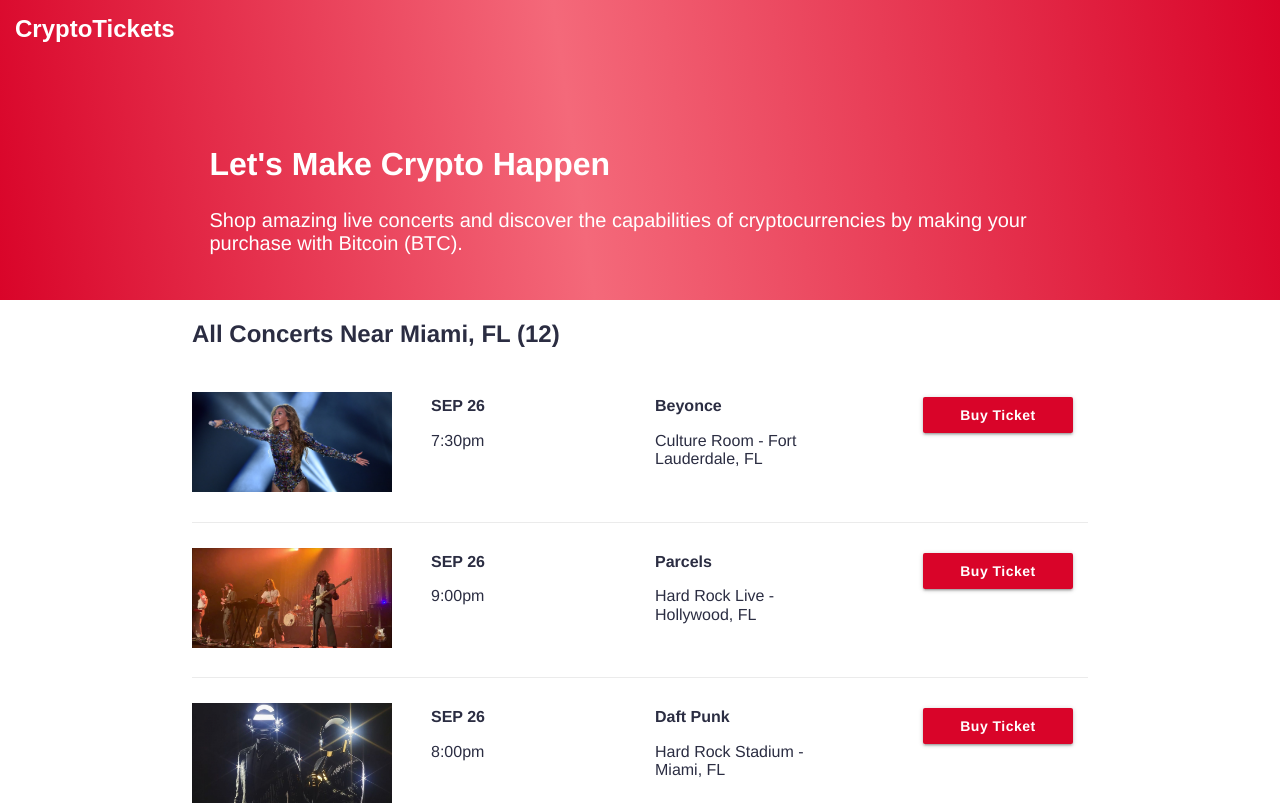
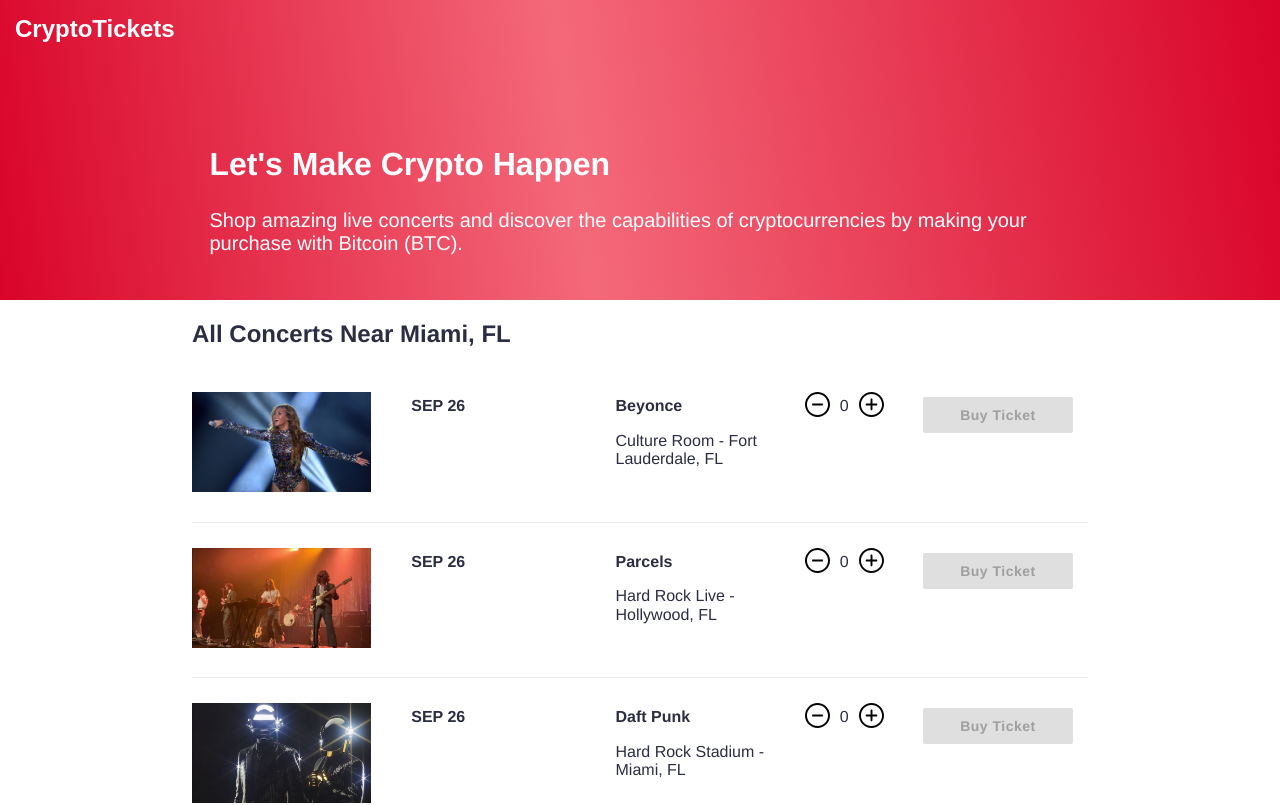
Before and after one commit to Kodylow/shell-hackathon-project, a React (Create React App) app: page / in a window 1280 px wide. Shown: the top 805 px of the page. Built offline with nearby package versions, Linux system fonts and the light colour scheme; a web font is replaced by a local one.

Commit message:
quantity selector

```diff
--- a/src/components/KodyStuff/LightningPayment.js
+++ b/src/components/KodyStuff/LightningPayment.js
@@ -3,7 +3,7 @@
 import QRCode from "qrcode.react";
 import useInterval from "./useInterval";
 
-function LightningPayment({setShowModal, setPaidTx}) {
+function LightningPayment({setShowModal, setPaidTx, quantity}) {
 
   const [invoice, setInvoice] =useState(false);
 
@@ -20,7 +20,7 @@
     checkForTx().then((res) => {
       setPaidTx(res.settled);
     });
-  }, 5000);
+  }, 1000);
 
   useEffect(() => {
     const lnpay = LNPay({
@@ -29,7 +29,7 @@
     });
     const invoice = async () => {
       return await lnpay.generateInvoice({
-        num_satoshis: 10,
+        num_satoshis: quantity * 10,
         passTru: {
           order_id: "10",
         },
@@ -45,8 +45,8 @@
 
   return (invoice ? (
   <div>
-    <QRCode value={invoice.payment_request} style={{width:'300px', height:'300px'}}/>
-    <p>{invoice.num_satoshis} sats</p>
+    <QRCode value={invoice.payment_request} />
+    <h4>{invoice.num_satoshis} SAT (1 sat = 0.00000001 BTC)</h4>
   </div>
    ) : <div/>);
 }
--- a/src/components/Modal/index.js
+++ b/src/components/Modal/index.js
@@ -2,8 +2,23 @@
 import LightningPayment from '../KodyStuff/LightningPayment';
 import {useState} from 'react';
 
-function Modal({product, setShowModal}) {
+function Modal({product, setProductQuantity, setShowModal}) {
   const [paidTx, setPaidTx] = useState(0)
+  const randomCode = () => {
+  var chars = [
+   "ABCDEFGHIJKLMNOPQRSTUVWXYZ", // letters_upper
+	 "abcdefghijklmnopqrstuvwxyz", // letters_lower
+   "0123456789", // numbers
+  ];
+
+  return [10, 10, 10].map(function(len, i) {
+    return Array(len).fill(chars[i]).map(function(x) {
+      return x[Math.floor(Math.random() * x.length)];
+    }).join('');
+  }).concat().join('').split('').sort(function(){
+    return 0.5-Math.random();
+  }).join('')
+}
 
   return (
   <div className="Modal">
@@ -25,8 +40,22 @@
           </p>
 
           <p className="venue_block">{product.venue} - {product.location}</p>
+          <hr />
+          {paidTx === 0 ? (
+            <>
+            <h4>{product.quantity} tickets</h4>
 
-          {paidTx === 0 ? <LightningPayment setShowModal={setShowModal} setPaidTx={setPaidTx} /> : <p>Paid!!</p>}
+            <LightningPayment
+              setShowModal={setShowModal}
+              setPaidTx={setPaidTx}
+              quantity={product.quantity} />
+            </>
+        ) : (
+          <>
+          <h4>Your ticket has been purchased, please check your email in a few seconds.</h4>
+          <p>Confirmation Code: {randomCode()}</p>
+          </>
+        )}
         </div>
     </div>
   </div>
--- a/src/components/Modal/index.scss
+++ b/src/components/Modal/index.scss
@@ -24,6 +24,13 @@
     background-color: #fff;
     padding: 0;
     box-shadow: rgba(0, 0, 0, .20) 0px 11px 15px -7px, rgba(0, 0, 0, .14) 0px 24px 38px 3px, rgba(0, 0, 0, .12) 0px 9px 46px 8px;
+    display: flex;
+    flex-direction: column;
+
+
+    hr {
+      border-color: $lightRed;
+    }
 
     .close_wrapper {
       width: 100%;
@@ -54,6 +61,22 @@
         color: $darkRed;
       }
 
+      .quantity_block {
+        display: flex;
+        margin-bottom: 15px;
+
+        .quantity {
+          margin: 5px 10px;
+        }
+        .action-icons {
+          height: 25px;
+          width: 25px;
+        }
+        .action-icons:hover {
+          cursor: pointer;
+        }
+      }
+
       .event_image {
         display: block;
         width: 100%;
--- a/src/components/Product/index.js
+++ b/src/components/Product/index.js
@@ -1,17 +1,17 @@
 import './index.scss';
 
-function Product({ product, displayProduct }) {
+function Product({ updates, artist, image, date, time, venue, quantity, location, product, displayProduct, setProductQuantity }) {
   return (
     <div className="Product">
       <div className="image_block">
-      <img src={product.image} alt={product.artist} className="event_image"/>
+        <img src={product.image} alt={product.artist} className="event_image" />
       </div>
 
       <div className="date_time_block">
         <p className="date_block">
           <strong>{product.date}</strong>
         </p>
-      <p className="time_block">{product.time}</p>
+        <p className="time_block">{time}</p>
       </div>
 
       <div className="details_block">
@@ -21,9 +21,28 @@
         <p className="time_block">{product.venue} - {product.location}</p>
       </div>
 
+      <div className="quantity_block">
+        <img
+          alt="decrease"
+          className="action-icons"
+          src="/images/decrease.svg"
+          onClick={() => { setProductQuantity(product.index, product.quantity - 1) }}
+        />
+        <span className="quantity">
+          {product.quantity}
+        </span>
+        <img
+          alt="increase"
+          className="action-icons"
+          src="/images/increase.svg"
+          onClick={() => { setProductQuantity(product.index, product.quantity + 1) }}
+        />
+      </div>
+
       <div className="buy_block">
         <button
           className="btn"
+          disabled={product.quantity === 0}
           onClick={() => { displayProduct(product) }}>
           Buy Ticket
         </button>
--- a/src/components/Product/index.scss
+++ b/src/components/Product/index.scss
@@ -13,7 +13,7 @@
   }
 
   .image_block, .date_time_block, .details_block, .buy_block {
-    width: 25%;
+    width: 20%;
     padding: 5px 15px;
 
     @media (max-width: 992px) {
@@ -46,6 +46,21 @@
     }
   }
 
+  .quantity_block {
+    display: flex;
+
+    .quantity {
+      margin: 5px 10px;
+    }
+    .action-icons {
+      height: 25px;
+      width: 25px;
+    }
+    .action-icons:hover {
+      cursor: pointer;
+    }
+  }
+
   .buy_block {
     display: flex;
     justify-content: flex-end;
--- a/src/components/ProductList/index.js
+++ b/src/components/ProductList/index.js
@@ -1,15 +1,18 @@
 import './index.scss';
 import Product from '../Product';
+import { useState } from 'react';
 
-function ProductList({ products, displayProduct }) {
+function ProductList({displayProduct, products, setProductQuantity, updates}) {
   return (
   <div className="ProductList">
     {
-      products.map(function(product, index) {
+      products.map(function(product) {
         return <Product
-          product={product}
-          key={index}
-          displayProduct={displayProduct} />;
+            updates={updates}
+            product={product}
+            key={product.index}
+            displayProduct={displayProduct}
+            setProductQuantity={setProductQuantity} />;
       })
     }
   </div>
--- a/src/views/Home/index.js
+++ b/src/views/Home/index.js
@@ -4,112 +4,146 @@
 import { useState } from 'react';
 
 function Home({ headerUnderJumbo }) {
-  const [products] = useState([
+  const [showModal, setShowModal] = useState(false);
+  const [modalProduct, setModalProduct] = useState({});
+  const [products, setProducts] = useState([
     {
+      index: 0,
       artist: 'Beyonce',
       image: '/images/beyonce.jpeg',
       date: 'SEP 26',
       time: '7:30pm',
       venue: 'Culture Room',
+      quantity: 0,
       location: 'Fort Lauderdale, FL'
     },
     {
+      index: 1,
       artist: 'Parcels',
       image: '/images/parcels.jpeg',
       date: 'SEP 26',
       time: '9:00pm',
       venue: 'Hard Rock Live',
+      quantity: 0,
       location: 'Hollywood, FL'
     },
     {
+      index: 2,
       artist: 'Daft Punk',
       image: '/images/daft_punk.jpeg',
       date: 'SEP 26',
       time: '8:00pm',
       venue: 'Hard Rock Stadium',
+      quantity: 0,
       location: 'Miami, FL'
     },
     {
+      index: 3,
       artist: 'Kendrick Lamar',
       image: '/images/kendrick.jpeg',
       date: 'SEP 27',
       time: '8:00pm',
       venue: 'BB&T Center',
+      quantity: 0,
       location: 'Sunrise, FL'
     },
     {
+      index: 4,
       artist: 'Bruno Mars',
       image: '/images/bruno-mars.jpeg',
       date: 'SEP 27',
       time: '8:00pm',
       venue: 'Hard Rock Stadium',
+      quantity: 0,
       location: 'Miami, FL'
     },
     {
+      index: 5,
       artist: 'Billie Eillish',
       image: '/images/billie_eillish.jpeg',
       date: 'SEP 27',
       time: '7:30pm',
       venue: 'Culture Room',
+      quantity: 0,
       location: 'Fort Lauderdale, FL'
     },
     {
+      index: 6,
       artist: 'Lorde',
       image: '/images/lorde.jpeg',
       date: 'SEP 28',
       time: '9:00pm',
       venue: 'Hard Rock Live',
+      quantity: 0,
       location: 'Hollywood, FL'
     },
     {
+      index: 7,
       artist: 'Kanye West',
       image: '/images/kanye.jpeg',
       date: 'SEP 28',
       time: '8:00pm',
       venue: 'BB&T Center',
+      quantity: 0,
       location: 'Sunrise, FL'
     },
     {
+      index: 8,
       artist: 'Taylor Swift',
       image: '/images/taylor_swift.jpeg',
       date: 'SEP 28',
       time: '8:00pm',
       venue: 'Hard Rock Stadium',
+      quantity: 0,
       location: 'Miami, FL'
     },
     {
+      index: 9,
       artist: 'Future',
       image: '/images/future.jpeg',
       date: 'SEP 29',
       time: '7:30pm',
       venue: 'Culture Room',
+      quantity: 0,
       location: 'Fort Lauderdale, FL'
     },
     {
+      index: 10,
+      artist: 'Ed Sheeran',
+      image: '/images/ed_sheeran.jpeg',
+      date: 'SEP 29',
+      time: '8:00pm',
+      venue: 'BB&T Center',
+      quantity: 0,
+      location: 'Sunrise, FL'
+    },
+    {
+      index: 11,
       artist: 'Guns & Roses',
       image: '/images/gunsnroses.jpeg',
       date: 'SEP 29',
       time: '9:00pm',
       venue: 'Hard Rock Live',
+      quantity: 0,
       location: 'Hollywood, FL'
     },
-    {
-      artist: 'Ed Sheeran',
-      image: '/images/ed_sheeran.jpeg',
-      date: 'SEP 29',
-      time: '8:00pm',
-      venue: 'BB&T Center',
-      location: 'Sunrise, FL'
-    },
   ]);
-  const [showModal, setShowModal] = useState(false);
-  const [modalProduct, setModalProduct] = useState({});
+  const [updates, setUpdates] = useState(0);
+  const setProductQuantity = (index, n) => {
+    const newProducts = products;
+    if (typeof newProducts[index] === 'undefined') return;
+
+    if (n >= 0) {
+      newProducts[index].quantity = n || 0;
+      setUpdates(updates + 1);
+      setProducts(newProducts);
+    }
+  }
 
   const displayProduct = (product) => {
     setShowModal(true);
     setModalProduct(product);
   };
-
 
   return (
   <div className="Home">
@@ -127,9 +161,11 @@
 
     <main id="main">
       <div className="container">
-        <h2>All Concerts Near Miami, FL ({products.length})</h2>
+        <h2>All Concerts Near Miami, FL</h2>
         <ProductList
           products={products}
+          setProductQuantity={setProductQuantity}
+          updates={updates}
           displayProduct={displayProduct} />
       </div>
     </main>
@@ -139,7 +175,12 @@
       <p>Sponsored by Shellhacks.</p>
     </footer>
 
-    { showModal ? <Modal product={modalProduct} setShowModal={setShowModal} /> : null }
+    { showModal ? (
+      <Modal
+        product={modalProduct}
+        setProductQuantity={setProductQuantity}
+        setShowModal={setShowModal} />
+    ) : null }
   </div>
   );
 }
```
Also changed, not shown: public/images/decrease.svg (added), public/images/increase.svg (added). Lines whose indentation alone changed are shown as unchanged.
